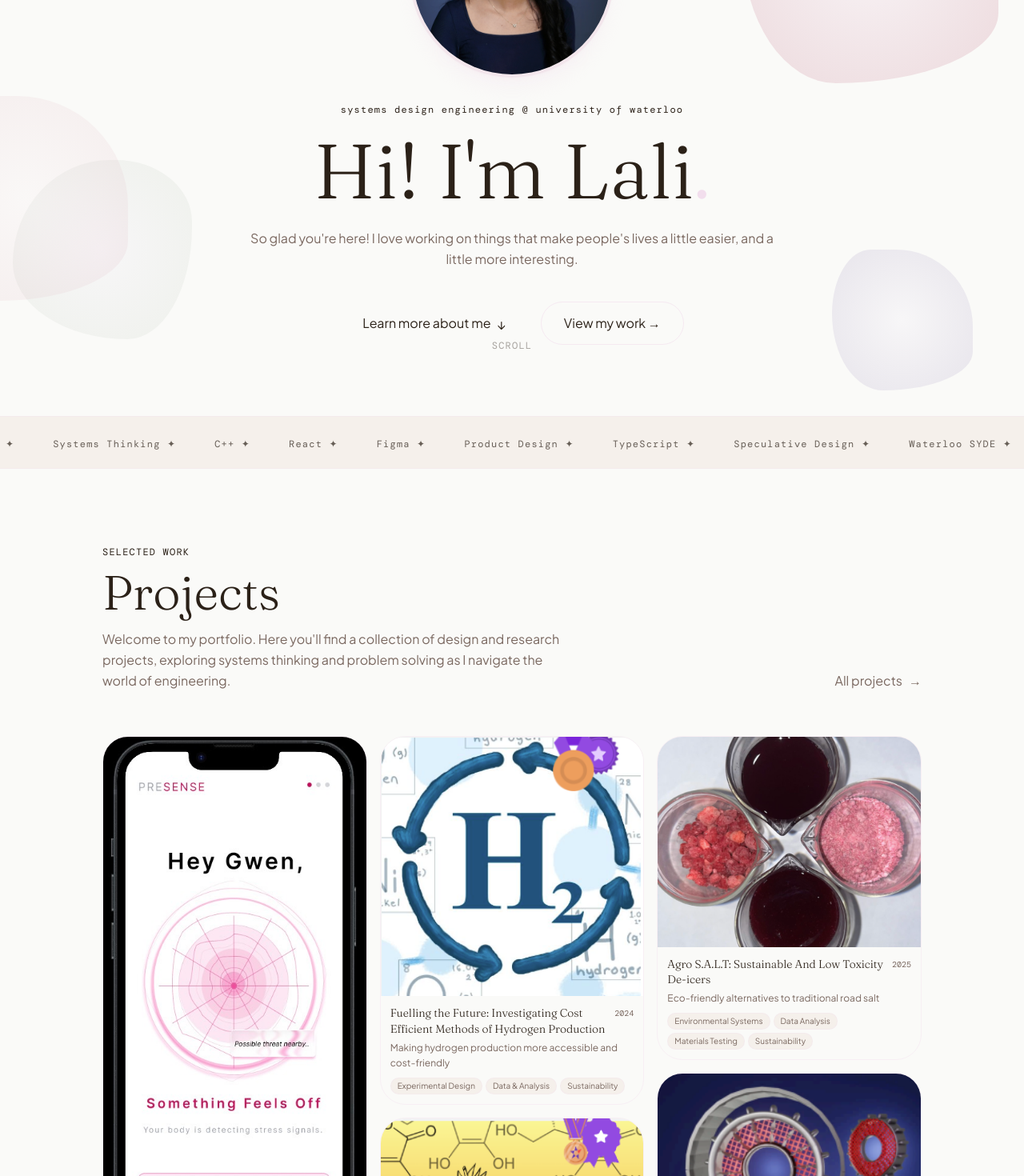
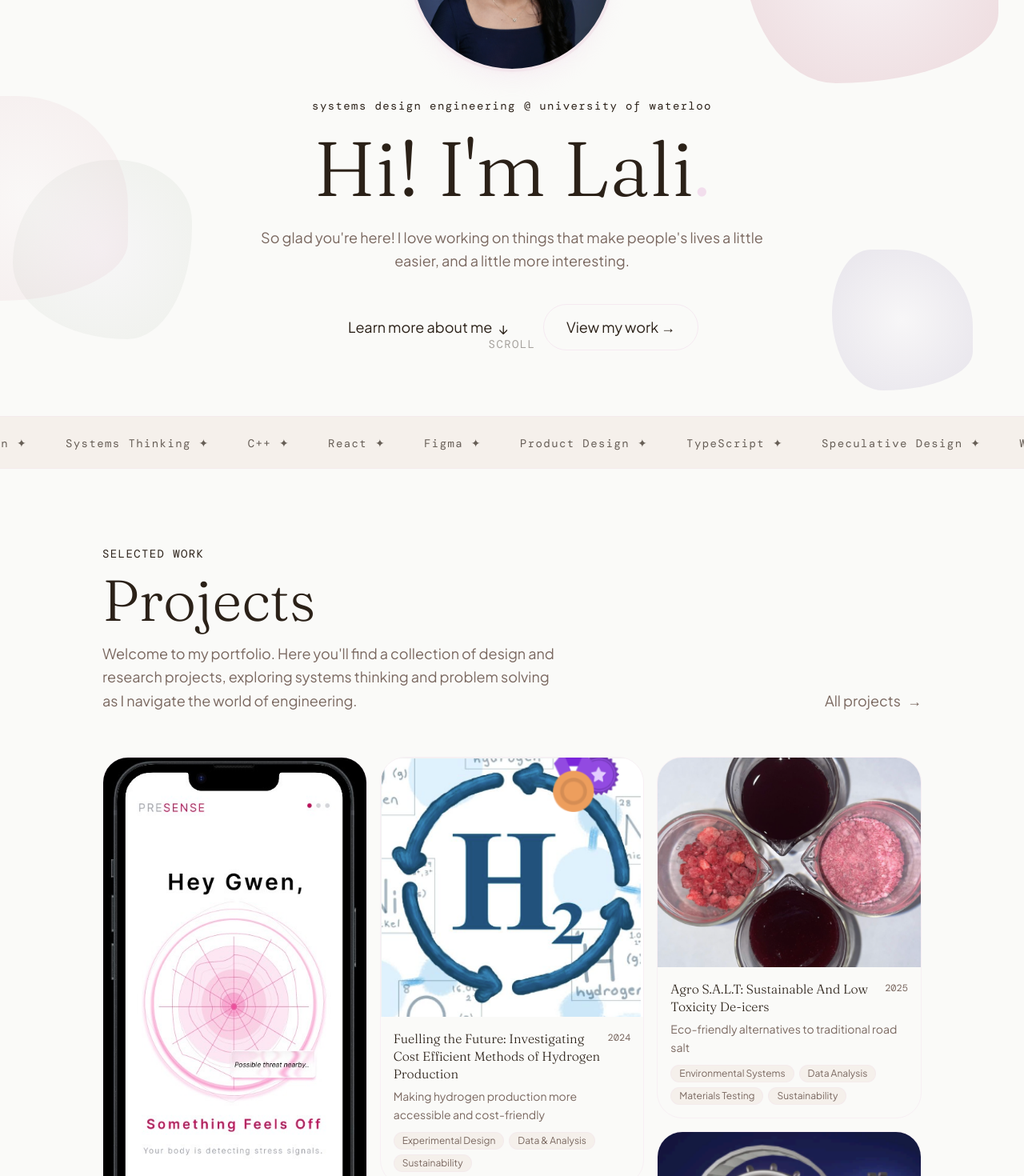
Before and after one commit to lalithyaraavi/lalithya-website, a Next.js app: page / in a window 1280 px wide. Shown: the part 280-1750 px from the top of the page at 80% size. Built offline with nearby package versions, Linux system fonts and the light colour scheme; a web font is replaced by a local one.

Commit message:
scale up all text sizes for desktop

```diff
--- a/src/app/page.tsx
+++ b/src/app/page.tsx
@@ -16,9 +16,9 @@ const experience = [
 // Shared layout constants
 const SECTION_PAD = "px-8 md:px-16";
 const CONTAINER   = "max-w-5xl mx-auto";
-const LABEL       = "font-mono text-xs text-rose-DEFAULT tracking-widest";
-const HEADING     = "font-display text-5xl md:text-6xl font-light text-ink-DEFAULT leading-tight";
-const BODY        = "font-body text-base text-ink-muted leading-relaxed";
+const LABEL       = "font-mono text-sm text-rose-DEFAULT tracking-widest";
+const HEADING     = "font-display text-6xl md:text-7xl font-light text-ink-DEFAULT leading-tight";
+const BODY        = "font-body text-lg text-ink-muted leading-relaxed";
 
 export default function Home() {
   return (
@@ -58,17 +58,17 @@ export default function Home() {
             </motion.h1>
 
             <motion.p initial={{ opacity: 0, y: 24 }} animate={{ opacity: 1, y: 0 }} transition={{ duration: 0.7, delay: 0.55 }}
-              className={`${BODY} text-base mb-10`}>
+              className={`${BODY} mb-10`}>
               So glad you&apos;re here! I love working on things that make people&apos;s lives a little easier, and a little more interesting.
             </motion.p>
 
             <motion.div initial={{ opacity: 0, y: 20 }} animate={{ opacity: 1, y: 0 }} transition={{ duration: 0.6, delay: 0.68 }}
               className="flex flex-wrap justify-center gap-4">
-              <a href="#about" className="inline-flex items-center gap-2 px-7 py-3.5 rounded-full bg-rose-DEFAULT text-cream-DEFAULT font-body text-base hover:bg-rose-dark transition-all group">
+              <a href="#about" className="inline-flex items-center gap-2 px-7 py-3.5 rounded-full bg-rose-DEFAULT text-cream-DEFAULT font-body text-lg hover:bg-rose-dark transition-all group">
                 Learn more about me
                 <motion.span animate={{ y: [0, 3, 0] }} transition={{ duration: 1.5, repeat: Infinity }}>↓</motion.span>
               </a>
-              <Link href="/projects" className="inline-flex items-center gap-2 px-7 py-3.5 rounded-full border border-rose-light/60 text-ink-DEFAULT font-body text-base hover:border-rose-DEFAULT hover:bg-rose-light/20 transition-all">
+              <Link href="/projects" className="inline-flex items-center gap-2 px-7 py-3.5 rounded-full border border-rose-light/60 text-ink-DEFAULT font-body text-lg hover:border-rose-DEFAULT hover:bg-rose-light/20 transition-all">
                 View my work →
               </Link>
             </motion.div>
@@ -174,7 +174,7 @@ export default function Home() {
                 >
                   <div className="absolute -left-[1.375rem] top-1.5 w-3 h-3 rounded-full bg-rose-DEFAULT border-2 border-cream-warm" />
                   <p className={`${LABEL} mb-1`}>{exp.period}</p>
-                  <p className="font-body text-base font-medium text-ink-DEFAULT leading-snug">{exp.role}</p>
+                  <p className="font-body text-xl font-medium text-ink-DEFAULT leading-snug">{exp.role}</p>
                   <p className={BODY}>{exp.company}</p>
                 </motion.div>
               ))}
--- a/src/components/ProjectCard.tsx
+++ b/src/components/ProjectCard.tsx
@@ -30,17 +30,17 @@ export default function ProjectCard({ project, index }: { project: Project; inde
         )}
 
         {/* Content */}
-        <div className="p-3 bg-cream-DEFAULT">
-          <div className="flex items-start justify-between gap-2 mb-1">
-            <h3 className="font-display text-sm font-light text-ink-DEFAULT group-hover:text-rose-DEFAULT transition-colors leading-snug">
+        <div className="p-4 bg-cream-DEFAULT">
+          <div className="flex items-start justify-between gap-2 mb-1.5">
+            <h3 className="font-display text-base font-light text-ink-DEFAULT group-hover:text-rose-DEFAULT transition-colors leading-snug">
               {project.title}
             </h3>
-            <span className="font-mono text-[10px] text-ink-muted mt-0.5 shrink-0">{project.year}</span>
+            <span className="font-mono text-xs text-ink-muted mt-0.5 shrink-0">{project.year}</span>
           </div>
-          <p className="font-body text-xs text-ink-muted mb-2 leading-relaxed">{project.tagline}</p>
-          <div className="flex flex-wrap gap-1">
+          <p className="font-body text-sm text-ink-muted mb-2.5 leading-relaxed">{project.tagline}</p>
+          <div className="flex flex-wrap gap-1.5">
             {project.tags.map((tag) => (
-              <span key={tag} className="px-2 py-0.5 rounded-full bg-cream-warm text-ink-muted text-[10px] font-body border border-rose-light/30">
+              <span key={tag} className="px-2.5 py-0.5 rounded-full bg-cream-warm text-ink-muted text-xs font-body border border-rose-light/30">
                 {tag}
               </span>
             ))}
```
